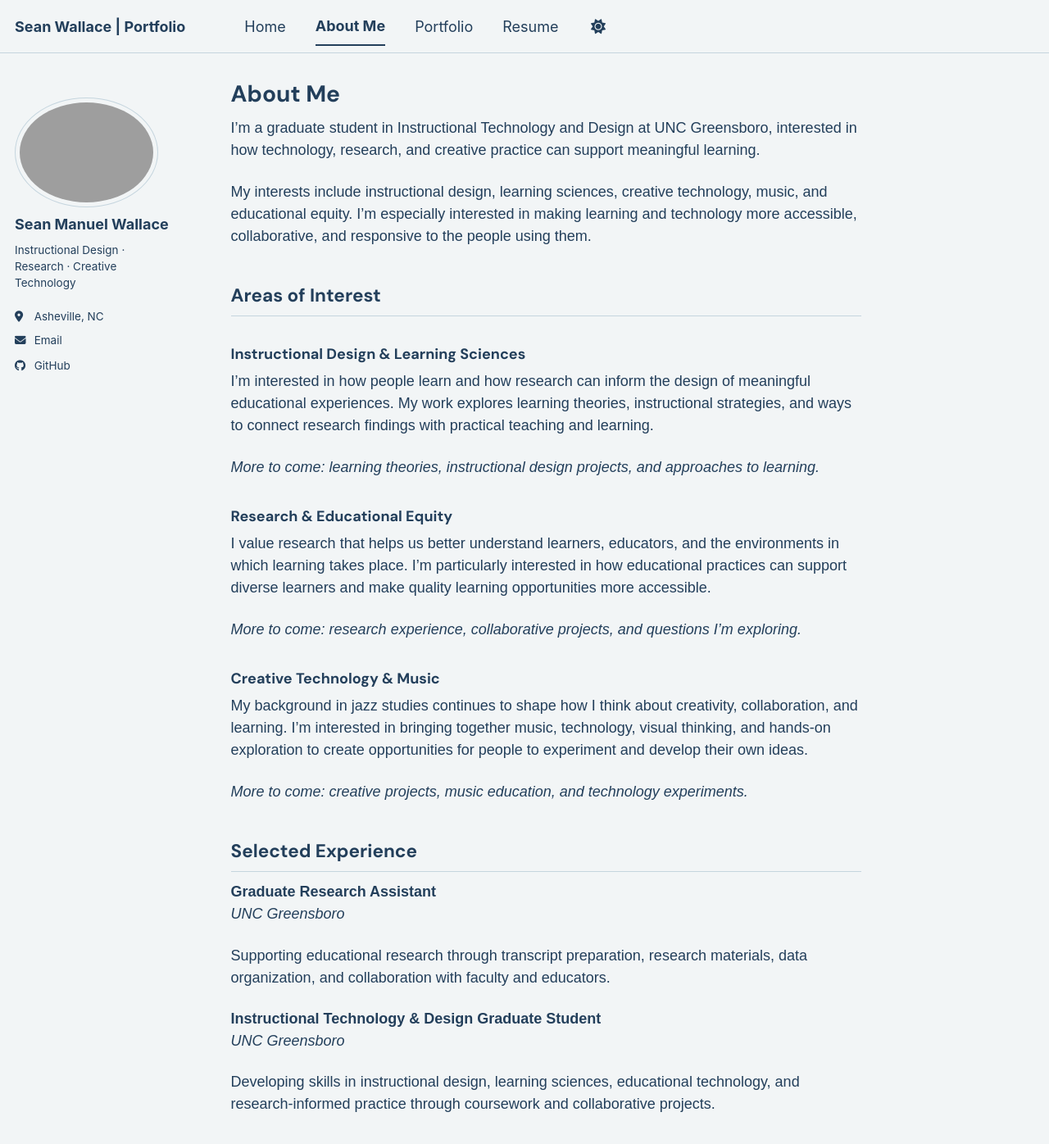
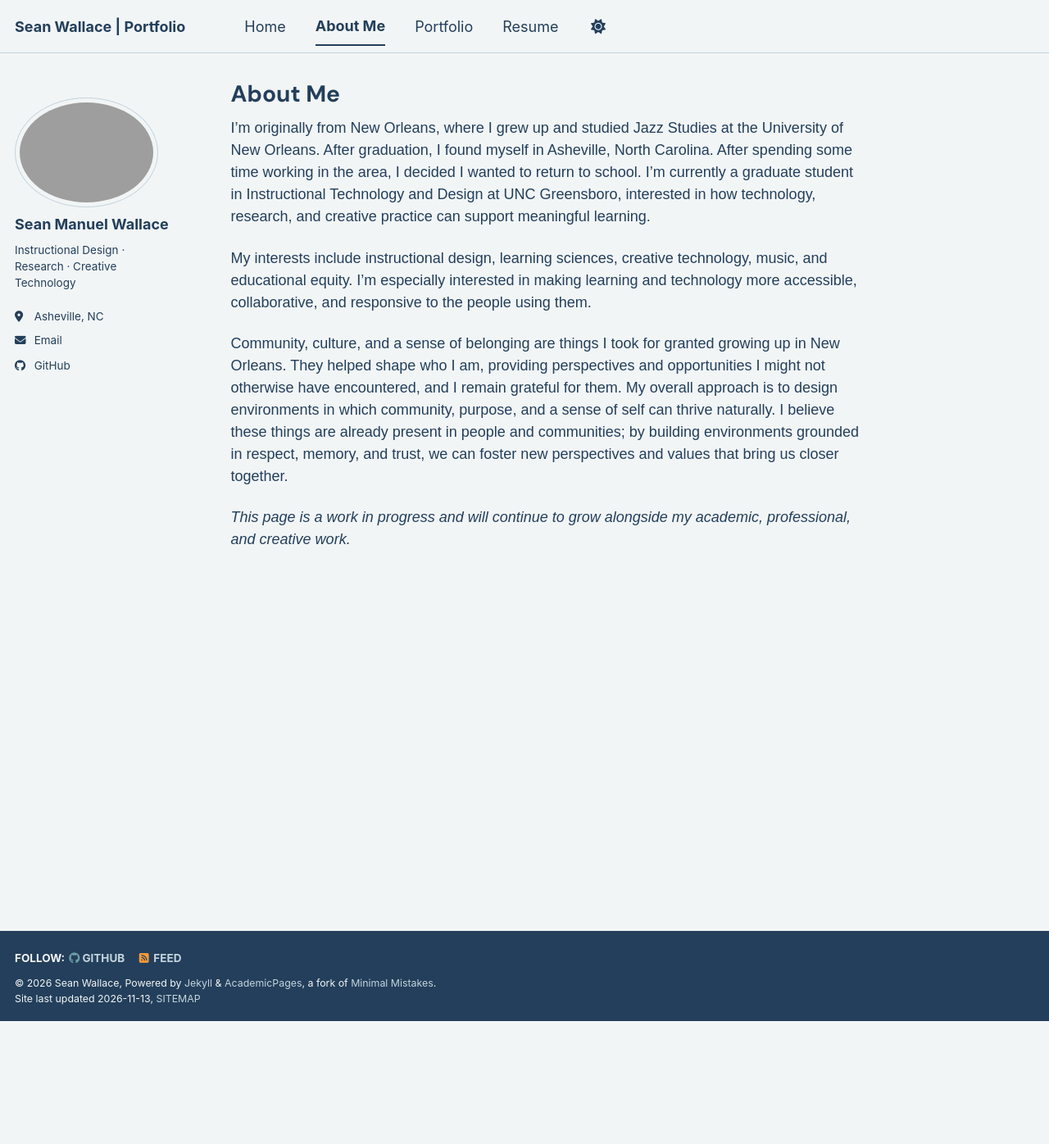
Before and after one commit to seanwallace504/seanwallace504.github.io, a Jekyll site: the page built from _pages/about.md, in a window 1280 px wide and 1400 px high. Shown: the top 1396 px of the window at 82% size. Built offline with Jekyll 4.4.1, drawn with Linux system fonts in a browser that asks for light colours; a style sheet for code colours, icons or effects is not loaded; some of the changed text lies outside the part shown.

Commit message:
Update about.md

```diff
--- a/_pages/about.md
+++ b/_pages/about.md
@@ -4,61 +4,10 @@ title: "About Me"
 author_profile: true
 ---
 
-I'm a graduate student in Instructional Technology and Design at UNC Greensboro, interested in how technology, research, and creative practice can support meaningful learning.
+I’m originally from New Orleans, where I grew up and studied Jazz Studies at the University of New Orleans. After graduation, I found myself in Asheville, North Carolina. After spending some time working in the area, I decided I wanted to return to school. I’m currently a graduate student in Instructional Technology and Design at UNC Greensboro, interested in how technology, research, and creative practice can support meaningful learning.
 
-My interests include instructional design, learning sciences, creative technology, music, and educational equity. I'm especially interested in making learning and technology more accessible, collaborative, and responsive to the people using them.
+My interests include instructional design, learning sciences, creative technology, music, and educational equity. I’m especially interested in making learning and technology more accessible, collaborative, and responsive to the people using them.
 
-## Areas of Interest
-
-### Instructional Design & Learning Sciences
-
-I'm interested in how people learn and how research can inform the design of meaningful educational experiences. My work explores learning theories, instructional strategies, and ways to connect research findings with practical teaching and learning.
-
-*More to come: learning theories, instructional design projects, and approaches to learning.*
-
-### Research & Educational Equity
-
-I value research that helps us better understand learners, educators, and the environments in which learning takes place. I'm particularly interested in how educational practices can support diverse learners and make quality learning opportunities more accessible.
-
-*More to come: research experience, collaborative projects, and questions I'm exploring.*
-
-### Creative Technology & Music
-
-My background in jazz studies continues to shape how I think about creativity, collaboration, and learning. I'm interested in bringing together music, technology, visual thinking, and hands-on exploration to create opportunities for people to experiment and develop their own ideas.
-
-*More to come: creative projects, music education, and technology experiments.*
-
-## Selected Experience
-
-**Graduate Research Assistant**
-*UNC Greensboro*
-
-Supporting educational research through transcript preparation, research materials, data organization, and collaboration with faculty and educators.
-
-**Instructional Technology & Design Graduate Student**
-*UNC Greensboro*
-
-Developing skills in instructional design, learning sciences, educational technology, and research-informed practice through coursework and collaborative projects.
-
-## How I Approach Learning and Design
-
-I believe effective learning experiences should give people opportunities to explore, ask questions, make connections, and build understanding. Technology is most valuable when it serves a meaningful purpose rather than becoming an end in itself.
-
-I'm interested in approaches that encourage curiosity, collaboration, and experimentation while recognizing the different experiences and perspectives learners bring with them.
-
-## Current Projects & Future Directions
-
-- **Learning sciences:** Exploring how learning theory can inform instructional design decisions.
-- **Educational research:** Investigating student experiences and the role of embodied learning.
-- **Creative technology:** Developing projects that combine accessible tools, hands-on experimentation, and creative expression.
-- **Professional development:** Connecting research, instructional design, and educational equity in future academic and community-based work.
-
-## Beyond the Classroom
-
-Outside of my graduate work, I'm interested in music, independent game development, open-source technology, and projects that encourage people to create and learn together.
-
-I'm always looking for connections between seemingly different fields and new ways to turn ideas into something tangible.
-
----
+Community, culture, and a sense of belonging are things I took for granted growing up in New Orleans. They helped shape who I am, providing perspectives and opportunities I might not otherwise have encountered, and I remain grateful for them. My overall approach is to design environments in which community, purpose, and a sense of self can thrive naturally. I believe these things are already present in people and communities; by building environments grounded in respect, memory, and trust, we can foster new perspectives and values that bring us closer together.
 
 *This page is a work in progress and will continue to grow alongside my academic, professional, and creative work.*
```
